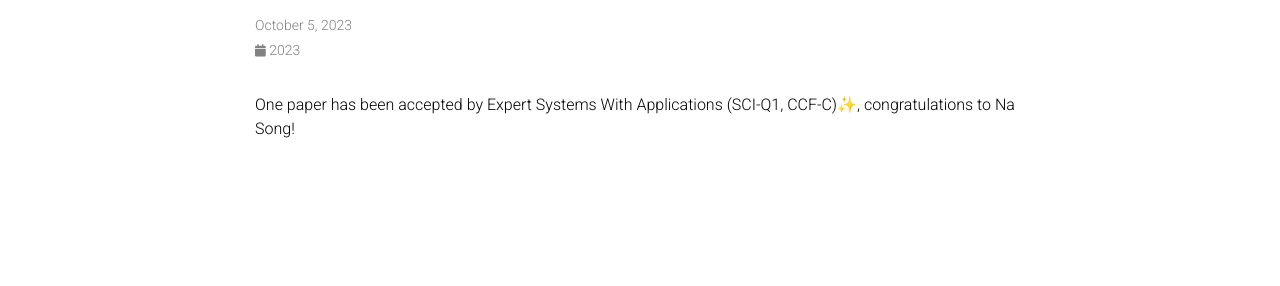
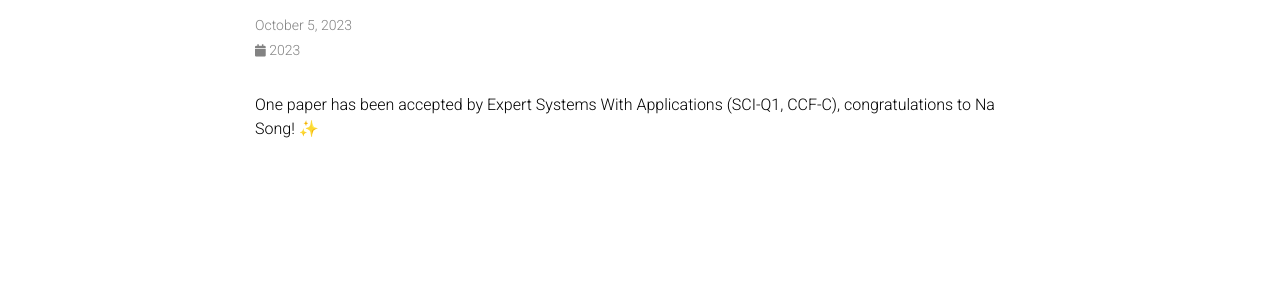
Before and after one commit to huangsuj/huangsuj.github.io, a Jekyll site: the page built from _news/news_20231005.md, in a window 1280 px wide. Shown: the part 146-432 px from the top of the page. Built offline with Jekyll 4.4.1, drawn with Linux system fonts in a browser that asks for light colours; emoji names are drawn with the system emoji font; comment, search, counter and statistics services are not loaded; a style sheet for code colours, icons or effects is not loaded.

Commit message:
Update news_20231005.md

```diff
--- a/_news/news_20231005.md
+++ b/_news/news_20231005.md
@@ -4,4 +4,4 @@ date: 2023-10-05 15:59:00-0400
 inline: true
 ---
 
-One paper has been accepted by Expert Systems With Applications (SCI-Q1, CCF-C):sparkles:, congratulations to Na Song!
+One paper has been accepted by Expert Systems With Applications (SCI-Q1, CCF-C), congratulations to Na Song! :sparkles:
```
